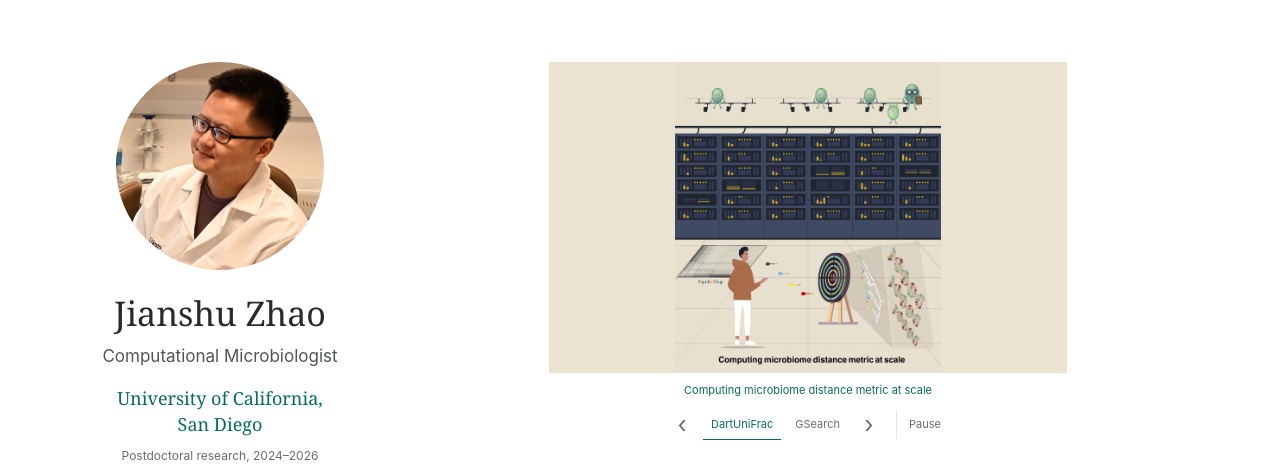
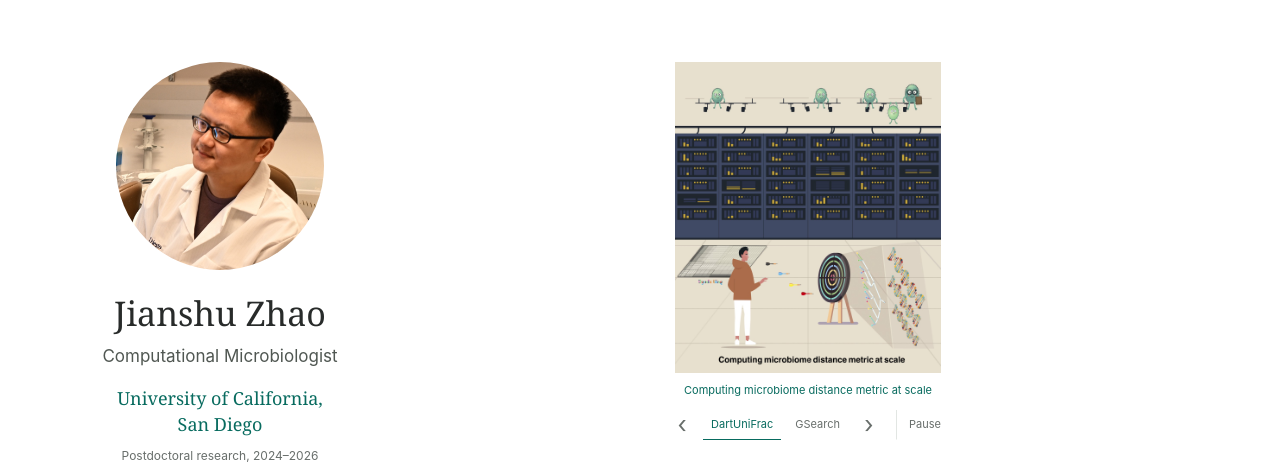
Before and after one commit to jianshu93/jianshu93.github.io, a website: page index.html in a window 1280 px wide. Shown: the part 78-551 px from the top of the page. Drawn offline with Linux system fonts and the light colour scheme.

Commit message:
Show DartUniFrac artwork at its natural aspect ratio without added background

```diff
--- a/index.html
+++ b/index.html
@@ -13,7 +13,7 @@
   <meta property="og:image" content="https://jianshu93.github.io/site-assets/profile-lab.jpg">
   <link rel="canonical" href="https://jianshu93.github.io/">
   <link rel="icon" href="site-assets/favicon.svg" type="image/svg+xml">
-  <link rel="stylesheet" href="styles.css?v=20261025-research-slides">
+  <link rel="stylesheet" href="styles.css?v=20261025-original-art">
   <title>Jianshu Zhao | Computational Microbiology</title>
   <script src="site-assets/publications.js" defer></script>
   <script src="site.js?v=20261025-research-slides" defer></script>
--- a/styles.css
+++ b/styles.css
@@ -78,8 +78,8 @@ section { scroll-margin-top: 103px; }
 .research-slide { margin: 0; }
 .research-slide[hidden], .research-controls[hidden] { display: none; }
 .research-media { display: block; width: 67.5%; height: auto; aspect-ratio: 5 / 3; margin-inline: auto; border: 0; }
-.research-art { position: relative; background: #eae3cf; }
-.research-art img { position: absolute; inset: 0; display: block; width: 100%; height: 100%; object-fit: contain; }
+.research-art { width: 34.65%; aspect-ratio: auto; }
+.research-art img { display: block; width: 100%; height: auto; }
 .hnsw-demo iframe { background: #000; }
 .research-slide figcaption { margin-top: 9px; color: var(--muted); font-size: 11px; line-height: 1.6; text-align: center; }
 .research-controls { display: flex; justify-content: center; align-items: center; gap: 6px; margin-top: 8px; }
```
